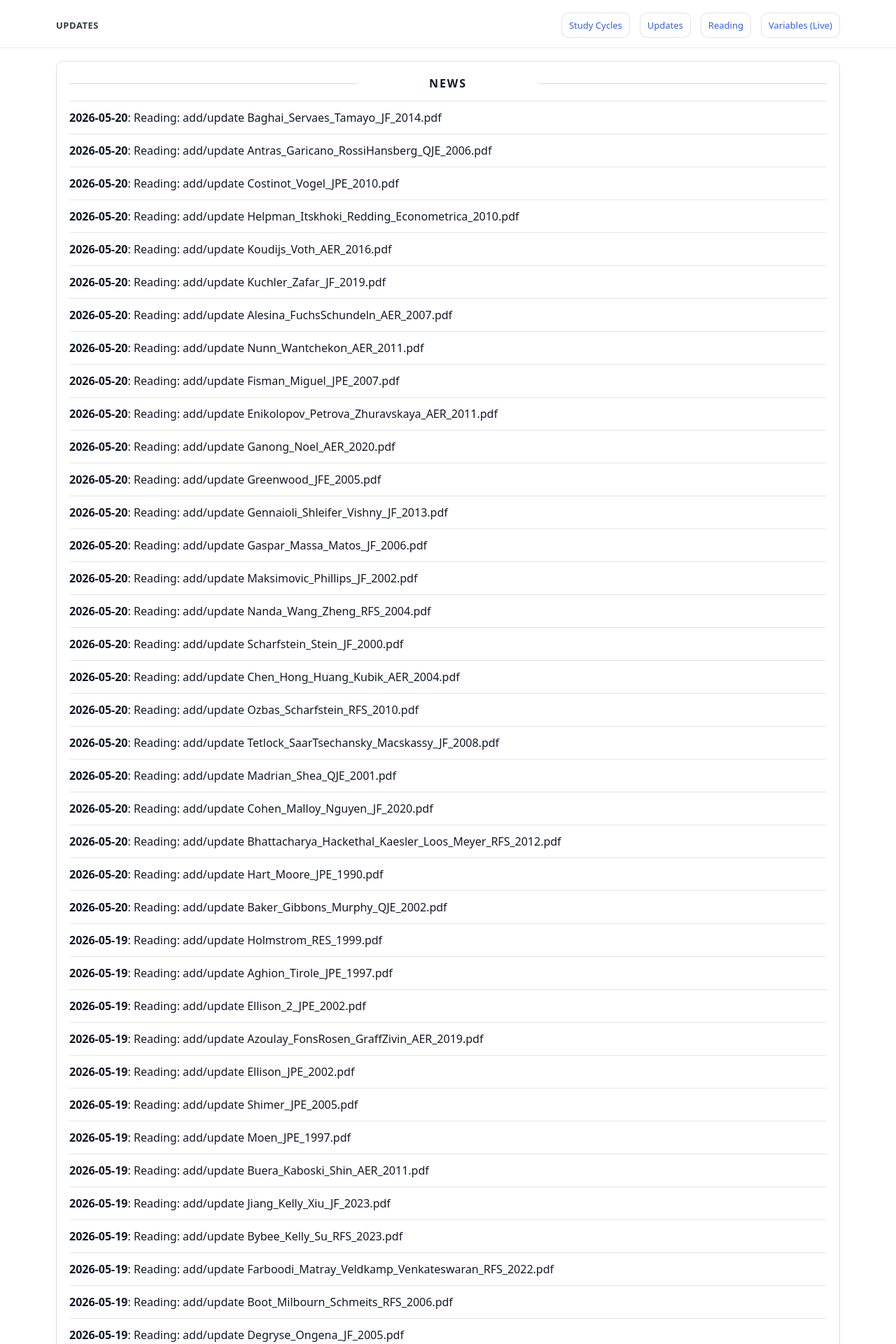
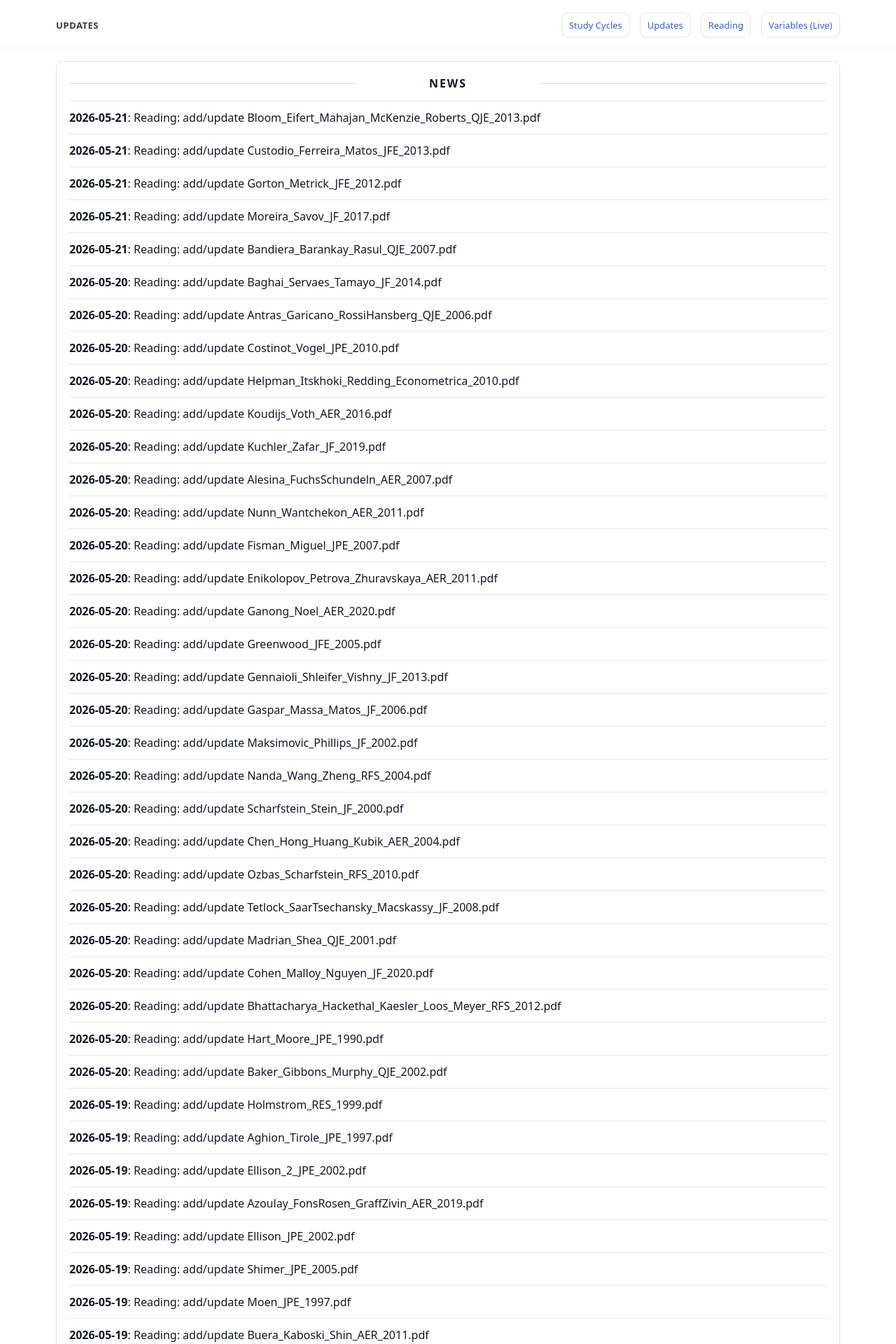
Before and after one commit to yaxinzn/study-archive, a Jekyll site: the page built from updates/index.md, in a window 1280 px wide. Shown: the top 1920 px of the page at 70% size. Built offline with Jekyll 4.4.1, drawn with Linux system fonts in a browser that asks for light colours; some of the changed text lies outside the part shown.

Commit message:
chore: update NEWS feed

```diff
--- a/_data/news.yml
+++ b/_data/news.yml
@@ -1,4 +1,19 @@
 # Auto-generated update history (sorted newest -> oldest). Do not edit manually.
+- ts: "1779309030"
+  date: "2026-05-21"
+  title: "Reading: add/update Bloom_Eifert_Mahajan_McKenzie_Roberts_QJE_2013.pdf"
+- ts: "1779309001"
+  date: "2026-05-21"
+  title: "Reading: add/update Custodio_Ferreira_Matos_JFE_2013.pdf"
+- ts: "1779308975"
+  date: "2026-05-21"
+  title: "Reading: add/update Gorton_Metrick_JFE_2012.pdf"
+- ts: "1779308952"
+  date: "2026-05-21"
+  title: "Reading: add/update Moreira_Savov_JF_2017.pdf"
+- ts: "1779308934"
+  date: "2026-05-21"
+  title: "Reading: add/update Bandiera_Barankay_Rasul_QJE_2007.pdf"
 - ts: "1779275434"
   date: "2026-05-20"
   title: "Reading: add/update Baghai_Servaes_Tamayo_JF_2014.pdf"
```
